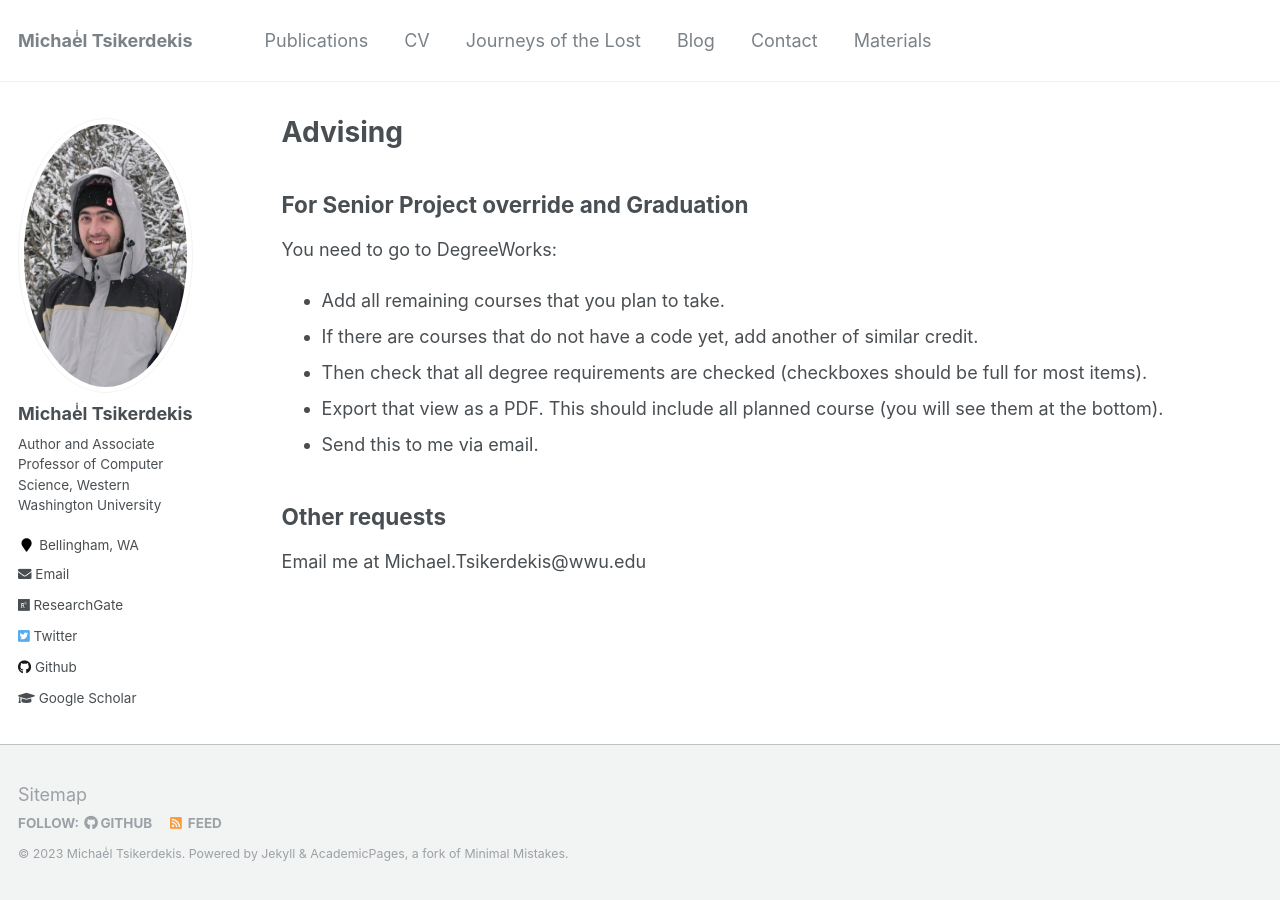
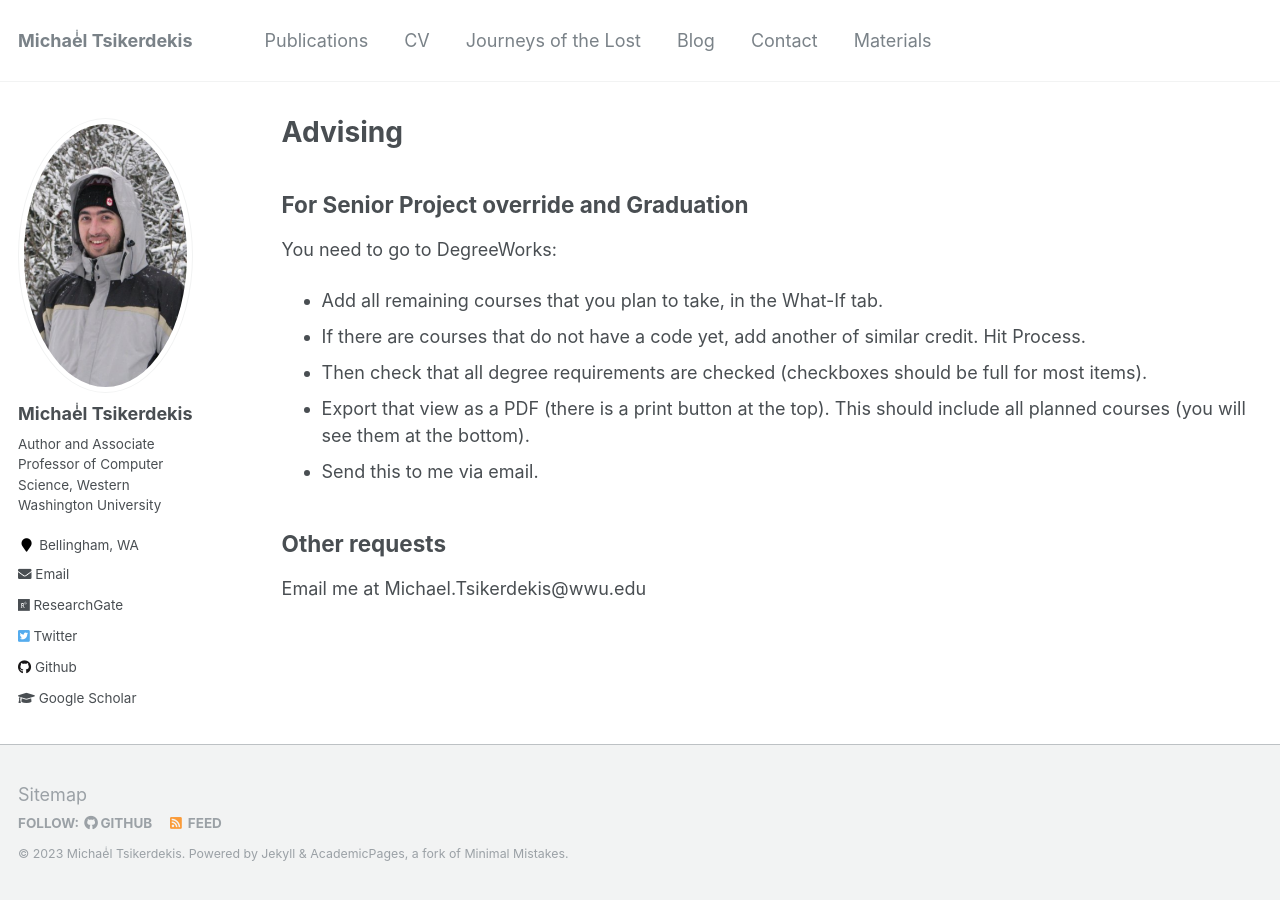
Before and after one commit to tsikerdekis/michael.tsikerdekis.com, a Jekyll site: the page built from _pages/advising.md, in a window 1280 px wide. Built offline with Jekyll 4.4.1, drawn with Linux system fonts in a browser that asks for light colours.

Commit message:
Update advising.md

```diff
--- a/_pages/advising.md
+++ b/_pages/advising.md
@@ -11,10 +11,10 @@ author_profile: true
 
 You need to go to DegreeWorks:
 
-- Add all remaining courses that you plan to take.
-- If there are courses that do not have a code yet, add another of similar credit.
+- Add all remaining courses that you plan to take, in the What-If tab.
+- If there are courses that do not have a code yet, add another of similar credit. Hit Process.
 - Then check that all degree requirements are checked (checkboxes should be full for most items).
-- Export that view as a PDF. This should include all planned course (you will see them at the bottom).
+- Export that view as a PDF (there is a print button at the top). This should include all planned courses (you will see them at the bottom).
 - Send this to me via email.
 
 ## Other requests
```
